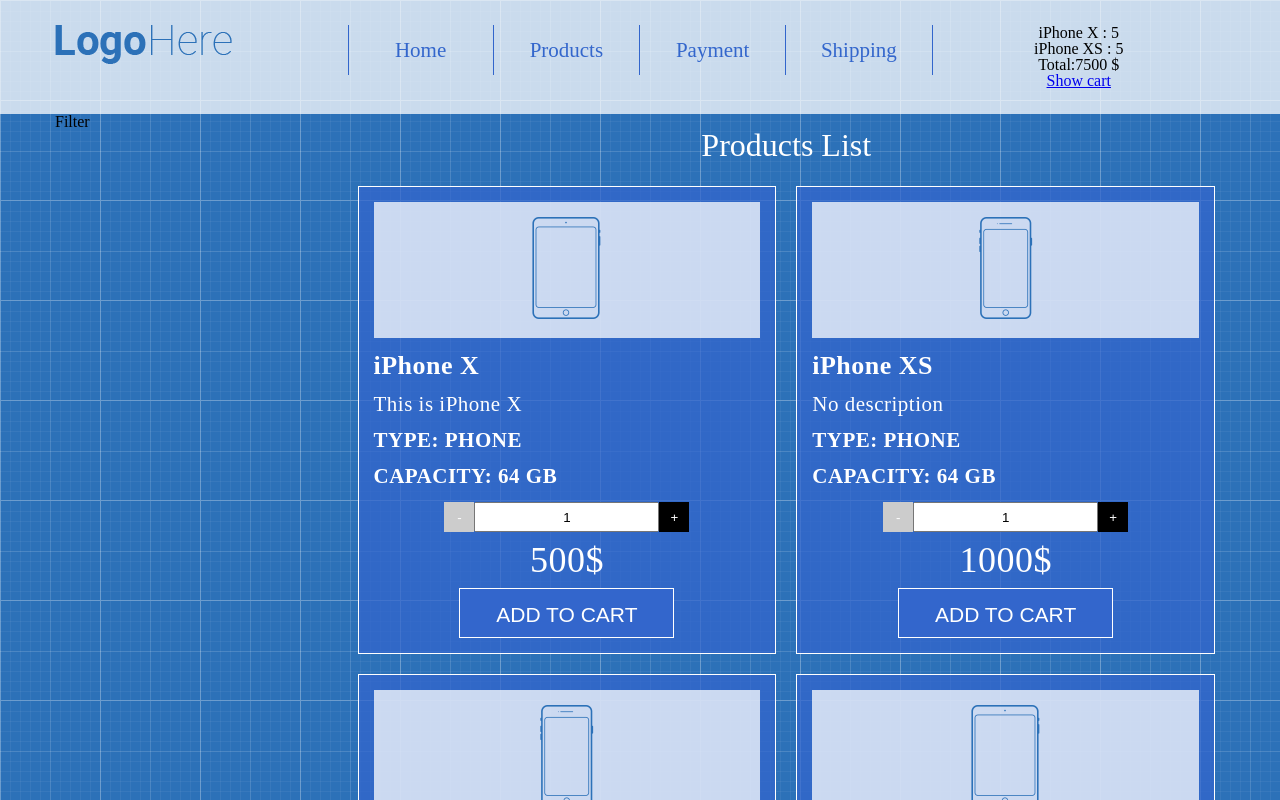
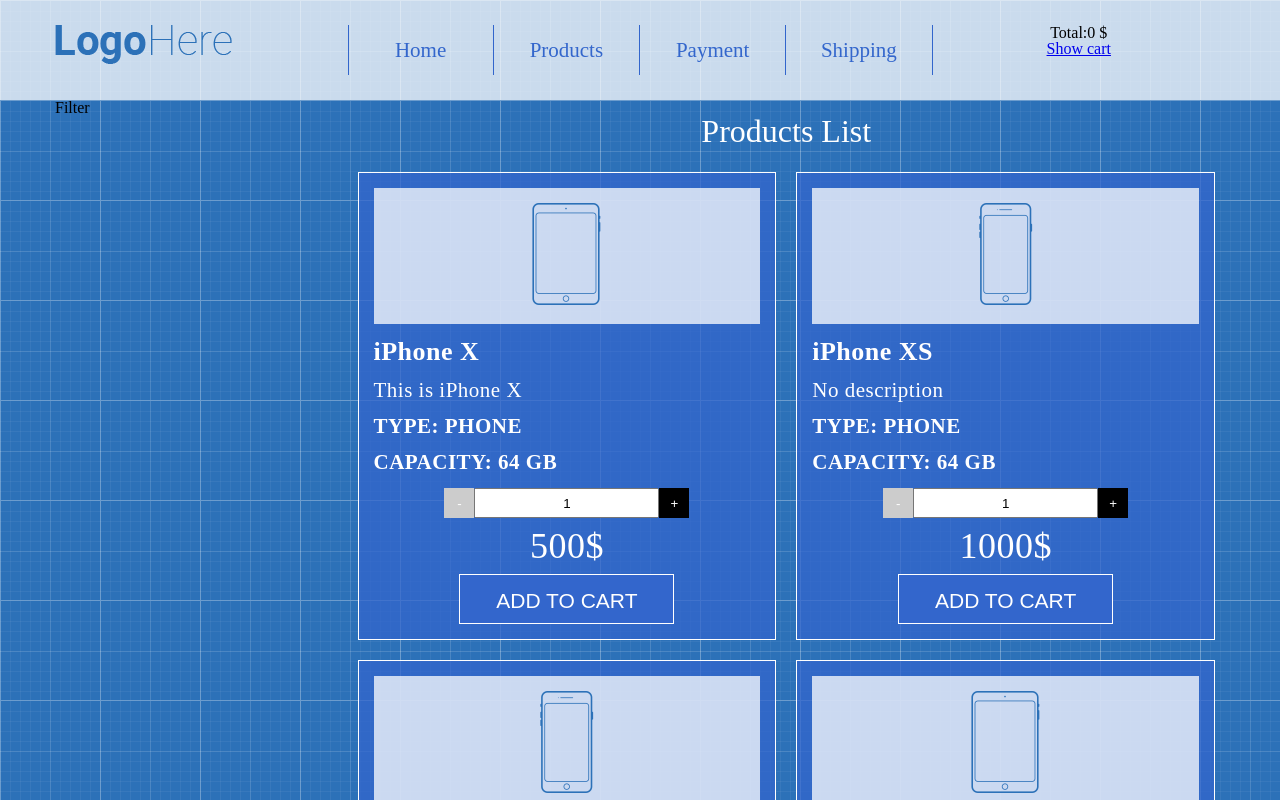
Before and after one commit to KirillNovobranov/.github.io-my-shop, a React (Create React App) app: page / in a window 1280 px wide. Shown: the top 800 px of the page. Built offline with nearby package versions, Linux system fonts and the light colour scheme.

Commit message:
сделали рефакторинг кода в productsData, CartPage, Cart

```diff
--- a/src/App/App.js
+++ b/src/App/App.js
@@ -11,8 +11,6 @@
 
 	state = {
 		productsInCart:{
-			1:5,
-			2:5,
 		}
 	}
 
--- a/src/App/Header/Cart/Cart.js
+++ b/src/App/Header/Cart/Cart.js
@@ -2,15 +2,12 @@
 import {keys} from 'lodash'
 import {Link} from 'react-router-dom'
 import './cart.css'
-import productsData from './../../Main/Products/productsData'
+import productsData, {getProductsMap} from './../../Main/Products/productsData'
 
-const productsObj = productsData.reduce((accObj,product)=>({
-    ...accObj,
-    [product.id]:product,
-}),{})
 
 const Cart = ({
-    productsInCart
+    productsInCart,
+    productsObj = getProductsMap(productsData),
 }) => {
     return (
         <div className="cart text-center">
--- a/src/App/Main/Products/ProductsData.js
+++ b/src/App/Main/Products/ProductsData.js
@@ -1,3 +1,7 @@
+// import productsData from './../Products/productsData'
+
+import { array } from "prop-types"
+
 const productsData = [
     {
         id:1,
@@ -38,4 +42,11 @@
 
 ]
 
- export default productsData
+export const getProductsMap = (array) => {
+    return array.reduce((accObj,product)=>({
+        ...accObj,
+        [product.id]:product,
+    }),{})
+}
+
+export default productsData
```
Also changed, not shown: src/App/Main/CartPage/CartPage.js (+3 -6 lines).
